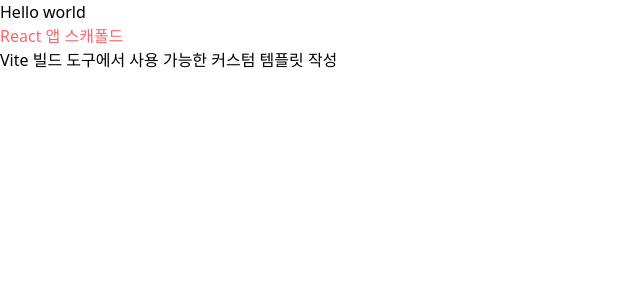
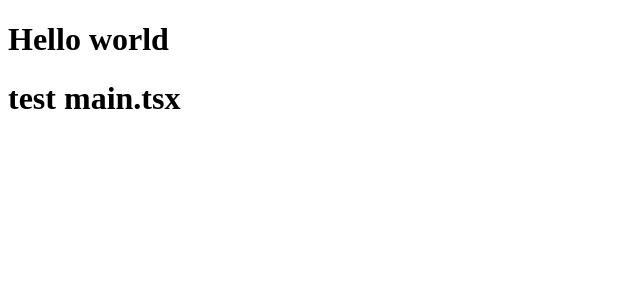
Before and after one commit to hyny-hyuny/gabom-react, a React (Vite) app: page / in a window 1280 px wide. Shown: the top 300 px of the page, without its empty margins (0-640 px from the left). Built offline with nearby package versions, Linux system fonts and the light colour scheme; a web font is replaced by a local one.

Commit message:
[BugFix] main.tsx test 수정
- strict mode 제거
- App 컴포넌트 제거

Resolves 파비콘 안 뜨고 에러 #5

```diff
--- a/src/main.tsx
+++ b/src/main.tsx
@@ -1,14 +1,13 @@
-import { StrictMode } from 'react';
+import React from 'react';
 import { createRoot } from 'react-dom/client';
-import App from '@/app';
-import "@/styles/main.css";
+
 
 const root = document.getElementById('root');
 
 if (root) {
 	createRoot(root).render(
-		<StrictMode>
-			<App />
-		</StrictMode>
+		<h1>
+			test main.tsx
+		</h1>
 	);
 }
```
